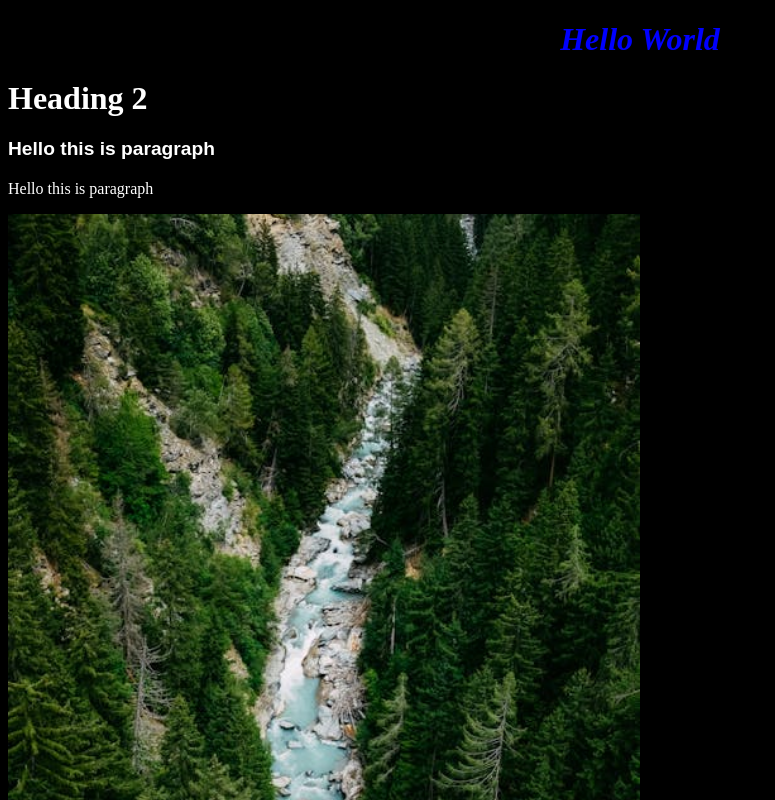
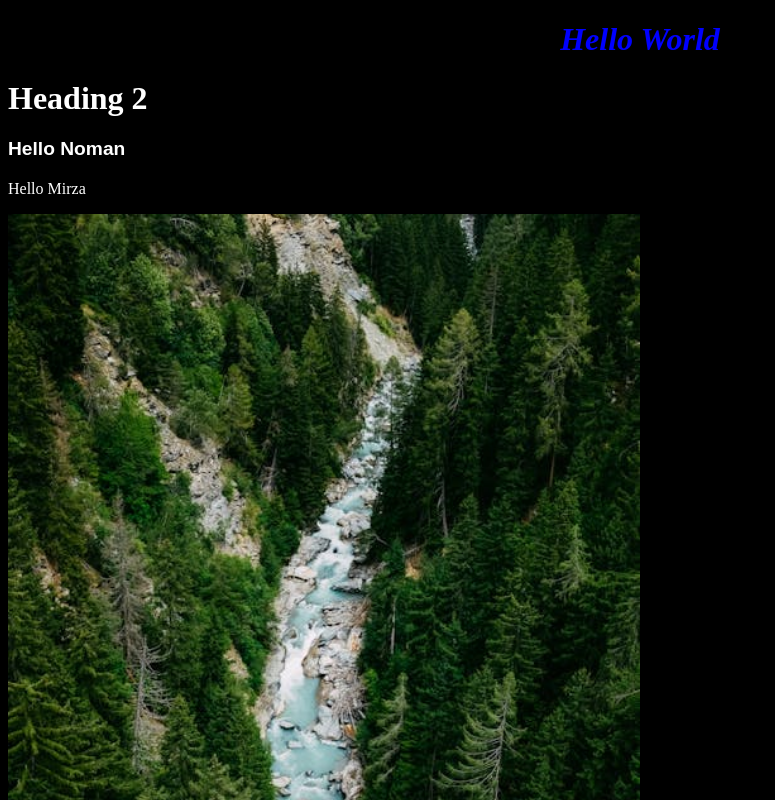
Before and after one commit to mirza-zain/test, a plain HTML site: page index.html in a window 1280 px wide. Shown: the top 800 px of the page, without its empty margins (0-775 px from the left). Drawn offline with Linux system fonts and the light colour scheme.

Commit message:
HTML Modified

```diff
--- a/index.html
+++ b/index.html
@@ -13,10 +13,10 @@
 
 
     <p class="random2">
-      Hello this is paragraph
+      Hello Noman
     </p>
-    <p >
-      Hello this is paragraph
+    <p>
+      Hello Mirza
     </p>
 
     <img src="./forest.jpeg" alt="forest">
```
